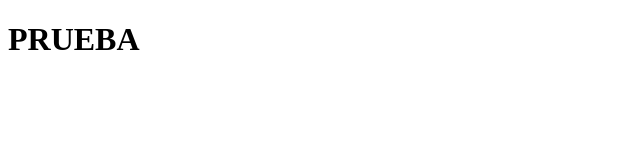
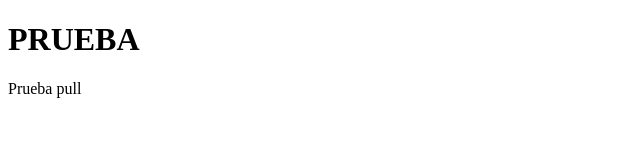
Before and after one commit to danielvillota/codigoAbierto, a plain HTML site: page index.html in a window 1280 px wide. Shown: the full height of the page, 0-640 px from the left. Drawn offline with Linux system fonts and the light colour scheme.

Commit message:
se agrego etiqueta parrafo

```diff
--- a/index.html
+++ b/index.html
@@ -7,5 +7,6 @@
 </head>
 <body>
     <h1>PRUEBA</h1>
+    <p>Prueba pull</p>
 </body>
 </html>
```
